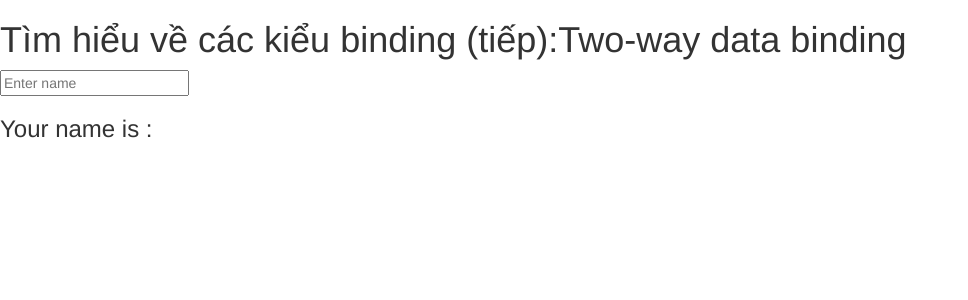
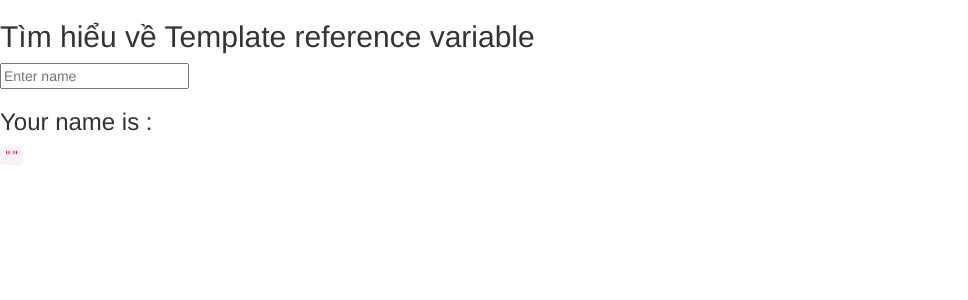
Before and after one commit to ThienBinhHY/LearnAngular4, an Angular app: page / in a window 1280 px wide. Shown: the top 300 px of the page, without its empty margins (0-968 px from the left). Built offline with nearby package versions, Linux system fonts and the light colour scheme.

Commit message:
Tìm hiểu về Template reference variable https://www.youtube.com/watch?v=tffiYscKEtA&index=13&list=PL2XBO31JjexPe3HX4_sp0Q2CD5SpzzTr1

```diff
--- a/src/app/user-form/user-form.component.html
+++ b/src/app/user-form/user-form.component.html
@@ -1,4 +1,6 @@
-<h1>Tìm hiểu về các kiểu binding (tiếp):Two-way data binding </h1>
+<!--<h1>Tìm hiểu về các kiểu binding (tiếp):Two-way data binding </h1>-->
 <!--<input placeholder="Enter name" (keyup) = showEvent($event)>-->
-<input placeholder="Enter name" [(ngModel)] = "name">
+<h2>Tìm hiểu về Template reference variable</h2>
+<input placeholder="Enter name" [(ngModel)] = "name" #txtUser>
 <h3>Your name is : {{name}}</h3>
+<code>{{txtUser.value | json}}</code>
```
